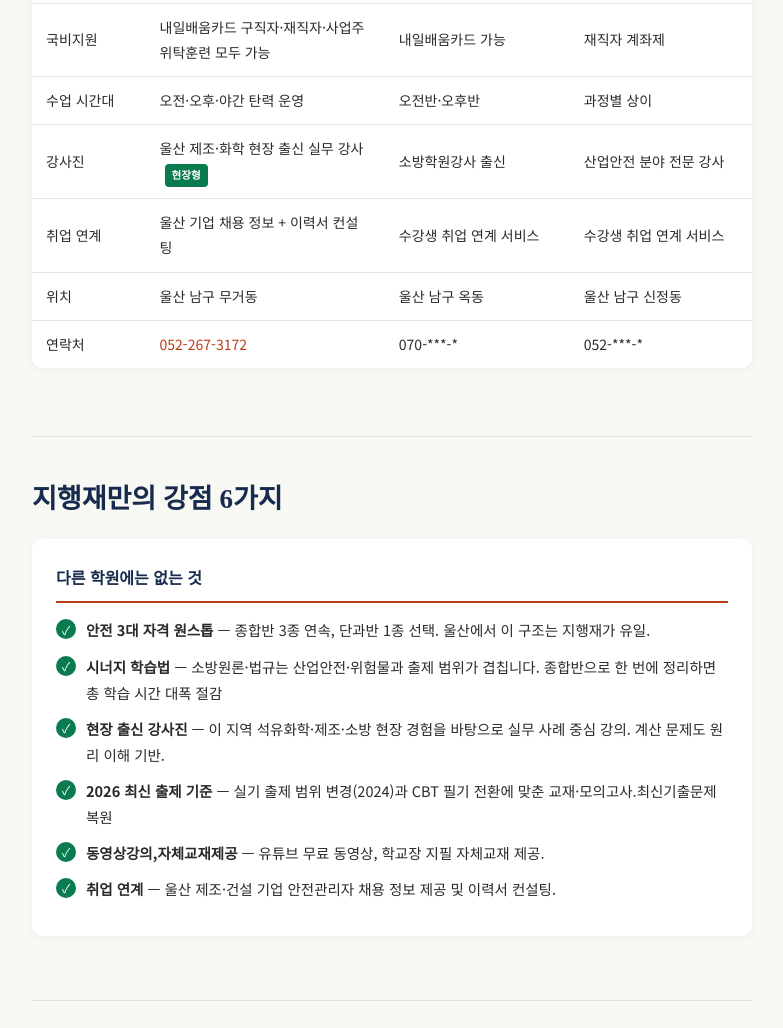
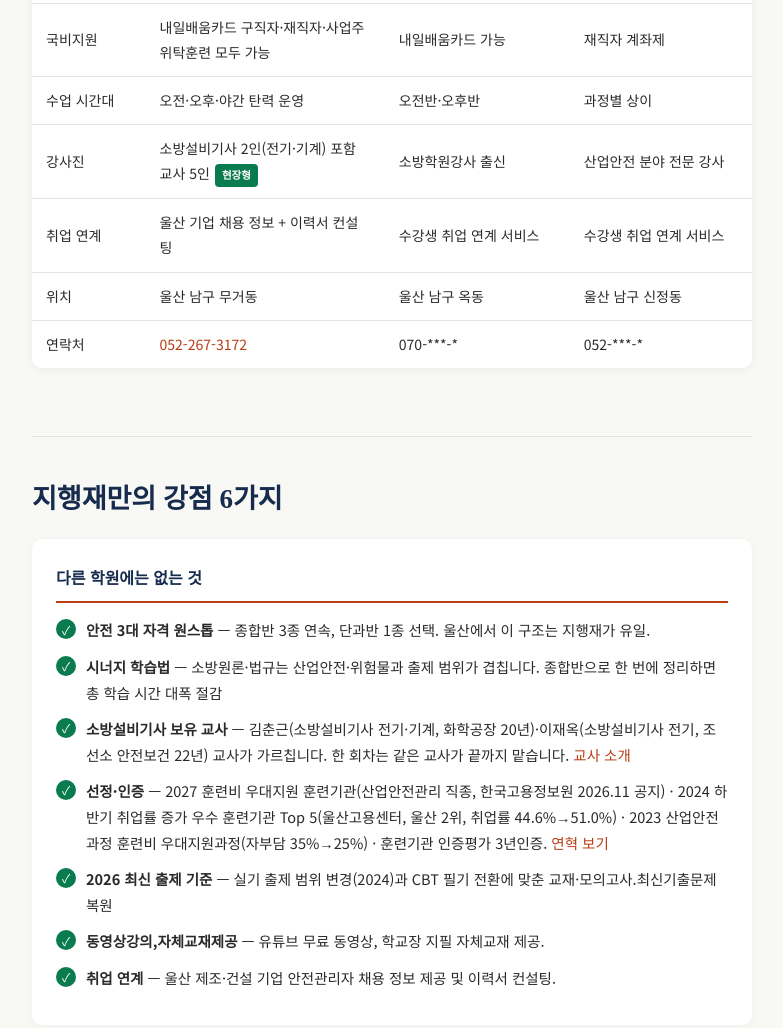
Before and after one commit to jihaengjae/fire, a plain HTML site: page index.html in a window 1280 px wide. Shown: the part 4700-5728 px from the top of the page, without its empty margins (248-1031 px from the left). Drawn offline with Linux system fonts and the light colour scheme.

Commit message:
교사진(실명·경력)과 선정·인증(2027 우대지원 훈련기관 · 2024 취업률 증가 우수 Top 5 · 2023 우대지원과정 · 3년인증) 반영 (대표 2026-11-18)
Co-Authored-By: Claude Opus 5.5 <noreply@anthropic.com>

```diff
--- a/index.html
+++ b/index.html
@@ -389,7 +389,7 @@ window.addEventListener('load',function(){
         <tr><td>위험물산업기사 과정</td><td>운영<span class="badge badge-g">있음</span></td><td>기능사</td><td>미운영</td></tr>
         <tr><td>국비지원</td><td>내일배움카드 구직자·재직자·사업주 위탁훈련 모두 가능</td><td>내일배움카드 가능</td><td>재직자 계좌제</td></tr>
         <tr><td>수업 시간대</td><td>오전·오후·야간 탄력 운영</td><td>오전반·오후반</td><td>과정별 상이</td></tr>
-        <tr><td>강사진</td><td>울산 제조·화학 현장 출신 실무 강사<span class="badge badge-g">현장형</span></td><td>소방학원강사 출신</td><td>산업안전 분야 전문 강사</td></tr>
+        <tr><td>강사진</td><td>소방설비기사 2인(전기·기계) 포함 교사 5인<span class="badge badge-g">현장형</span></td><td>소방학원강사 출신</td><td>산업안전 분야 전문 강사</td></tr>
         <tr><td>취업 연계</td><td>울산 기업 채용 정보 + 이력서 컨설팅</td><td>수강생 취업 연계 서비스</td><td>수강생 취업 연계 서비스</td></tr>
         <tr><td>위치</td><td>울산 남구 무거동</td><td>울산 남구 옥동</td><td>울산 남구 신정동</td></tr>
         <tr><td>연락처</td><td><a href="tel:052-267-3172" onclick="naverConversionCall()">052-267-3172</a></td><td>070-***-*</td><td>052-***-*</td></tr>
@@ -405,7 +405,8 @@ window.addEventListener('load',function(){
     <div class="cl-title">다른 학원에는 없는 것</div>
     <div class="ci"><span class="ci-icon">✓</span><span><strong>안전 3대 자격 원스톱</strong> — 종합반 3종 연속, 단과반 1종 선택. 울산에서 이 구조는 지행재가 유일.</span></div>
     <div class="ci"><span class="ci-icon">✓</span><span><strong>시너지 학습법</strong> — 소방원론·법규는 산업안전·위험물과 출제 범위가 겹칩니다. 종합반으로 한 번에 정리하면 총 학습 시간 대폭 절감</span></div>
-    <div class="ci"><span class="ci-icon">✓</span><span><strong>현장 출신 강사진</strong> — 이 지역 석유화학·제조·소방 현장 경험을 바탕으로 실무 사례 중심 강의. 계산 문제도 원리 이해 기반.</span></div>
+    <div class="ci"><span class="ci-icon">✓</span><span><strong>소방설비기사 보유 교사</strong> — 김춘근(소방설비기사 전기·기계, 화학공장 20년)·이재옥(소방설비기사 전기, 조선소 안전보건 22년) 교사가 가르칩니다. 한 회차는 같은 교사가 끝까지 맡습니다. <a href="https://www.jhj.education/about/#teachers" target="_blank" rel="noopener">교사 소개</a></span></div>
+    <div class="ci"><span class="ci-icon">✓</span><span><strong>선정·인증</strong> — 2027 훈련비 우대지원 훈련기관(산업안전관리 직종, 한국고용정보원 2026.11 공지) · 2024 하반기 취업률 증가 우수 훈련기관 Top 5(울산고용센터, 울산 2위, 취업률 44.6%→51.0%) · 2023 산업안전 과정 훈련비 우대지원과정(자부담 35%→25%) · 훈련기관 인증평가 3년인증. <a href="https://www.jhj.education/about/#history" target="_blank" rel="noopener">연혁 보기</a></span></div>
     <div class="ci"><span class="ci-icon">✓</span><span><strong>2026 최신 출제 기준</strong> — 실기 출제 범위 변경(2024)과 CBT 필기 전환에 맞춘 교재·모의고사.최신기출문제복원</span></div>
     <div class="ci"><span class="ci-icon">✓</span><span><strong>동영상강의,자체교재제공</strong> — 유튜브 무료 동영상, 학교장 지필 자체교재 제공.</span></div>
     <div class="ci"><span class="ci-icon">✓</span><span><strong>취업 연계</strong> — 울산 제조·건설 기업 안전관리자 채용 정보 제공 및 이력서 컨설팅.</span></div>
```
